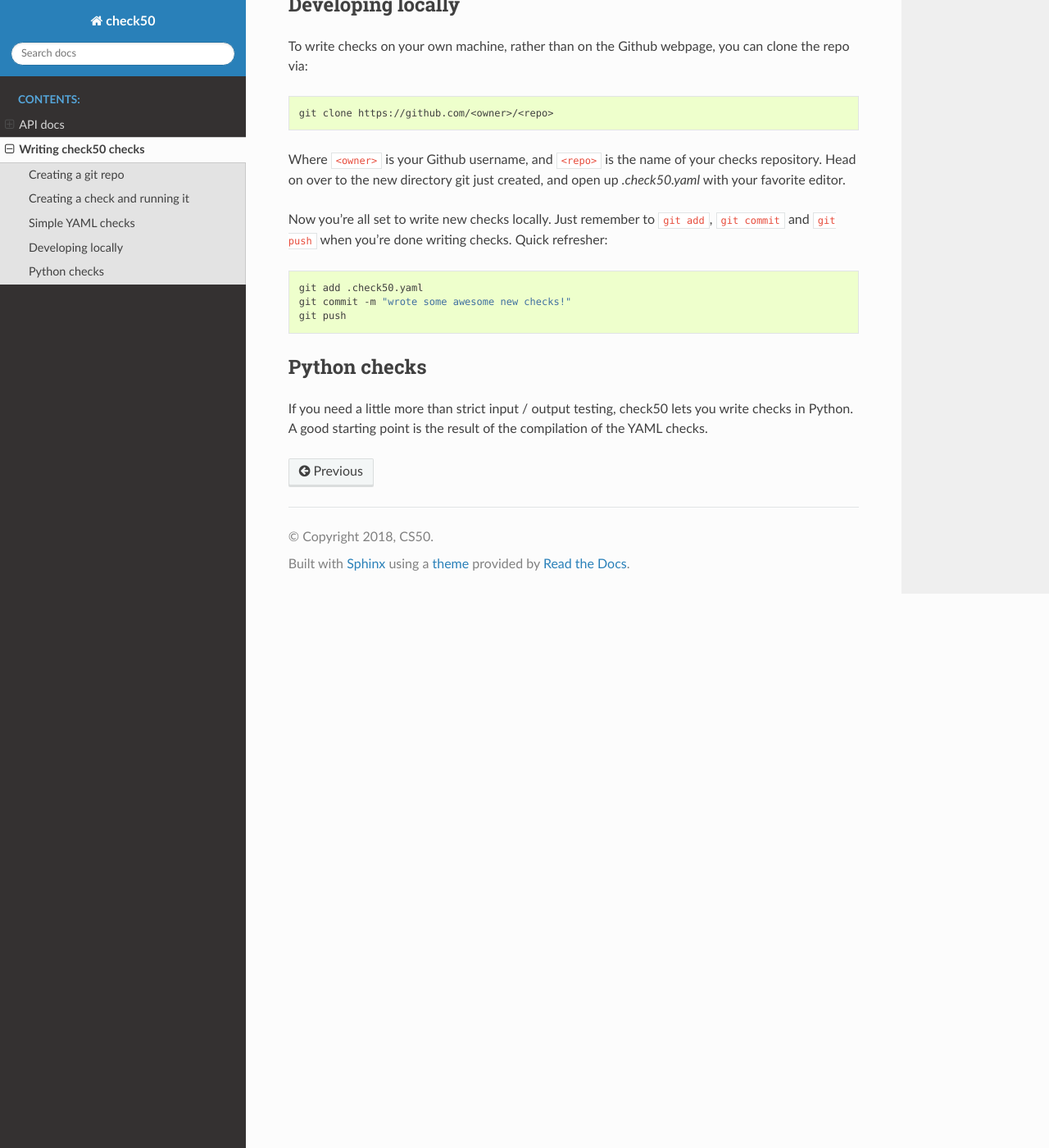
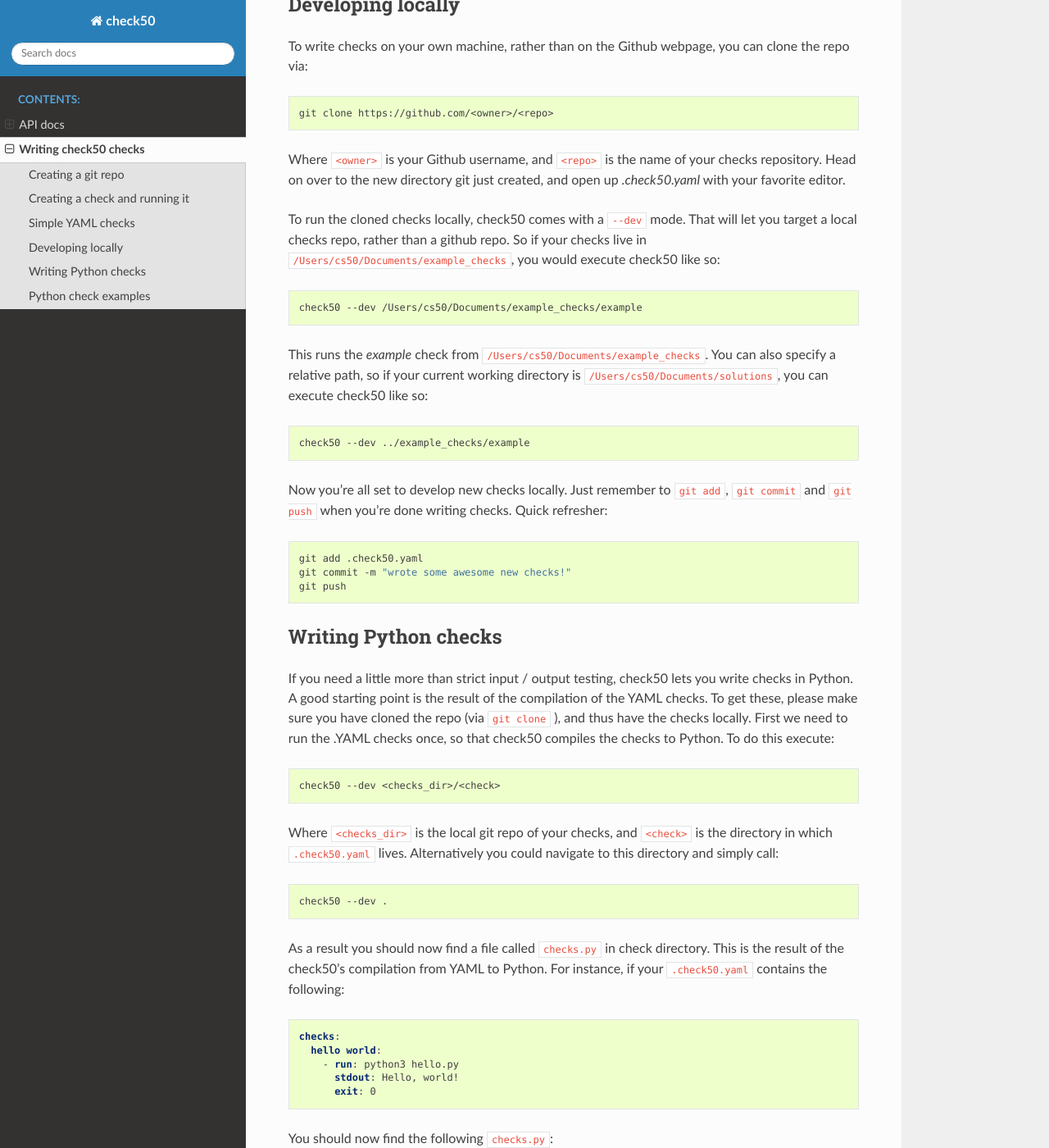
Before and after one commit to cs50/check50, a Sphinx documentation site: the page built from docs/source/check_writer.rst, in a window 1280 px wide and 1400 px high, scrolled down 4297 px. Shown: the whole window at 82% size. Built offline with Sphinx 7.4.7 and the Read the Docs theme 2.0.0, drawn with Linux system fonts in a browser that asks for light colours; pages that are not in the unit, such as notebooks, are missing from menus; some of the changed text lies outside the part shown.

Commit message:
start on Python checks

```diff
--- a/docs/source/check_writer.rst
+++ b/docs/source/check_writer.rst
@@ -144,7 +144,19 @@ To write checks on your own machine, rather than on the Github webpage, you can
 
 Where ``<owner>`` is your Github username, and ``<repo>`` is the name of your checks repository. Head on over to the new directory git just created, and open up `.check50.yaml` with your favorite editor.
 
-Now you're all set to write new checks locally. Just remember to ``git add``, ``git commit`` and ``git push`` when you're done writing checks. Quick refresher:
+To run the cloned checks locally, check50 comes with a ``--dev`` mode. That will let you target a local checks repo, rather than a github repo. So if your checks live in ``/Users/cs50/Documents/example_checks``, you would execute check50 like so:
+
+.. code-block:: bash
+
+    check50 --dev /Users/cs50/Documents/example_checks/example
+
+This runs the `example` check from ``/Users/cs50/Documents/example_checks``. You can also specify a relative path, so if your current working directory is ``/Users/cs50/Documents/solutions``, you can execute check50 like so:
+
+.. code-block:: bash
+
+    check50 --dev ../example_checks/example
+
+Now you're all set to develop new checks locally. Just remember to ``git add``, ``git commit`` and ``git push`` when you're done writing checks. Quick refresher:
 
 .. code-block:: bash
 
@@ -152,7 +164,55 @@ Now you're all set to write new checks locally. Just remember to ``git add``, ``
     git commit -m "wrote some awesome new checks!"
     git push
 
-Python checks
-*************
+Writing Python checks
+*********************
 
-If you need a little more than strict input / output testing, check50 lets you write checks in Python. A good starting point is the result of the compilation of the YAML checks.
+If you need a little more than strict input / output testing, check50 lets you write checks in Python. A good starting point is the result of the compilation of the YAML checks. To get these, please make sure you have cloned the repo (via ``git clone`` ), and thus have the checks locally. First we need to run the .YAML checks once, so that check50 compiles the checks to Python. To do this execute:
+
+.. code-block:: bash
+
+    check50 --dev <checks_dir>/<check>
+
+Where ``<checks_dir>`` is the local git repo of your checks, and ``<check>`` is the directory in which ``.check50.yaml`` lives. Alternatively you could navigate to this directory and simply call:
+
+.. code-block:: bash
+
+    check50 --dev .
+
+As a result you should now find a file called ``checks.py`` in check directory. This is the result of the check50's compilation from YAML to Python. For instance, if your ``.check50.yaml`` contains the following:
+
+.. code-block:: yaml
+
+    checks:
+      hello world:
+        - run: python3 hello.py
+          stdout: Hello, world!
+          exit: 0
+
+You should now find the following ``checks.py``:
+
+.. code-block:: python
+
+    import check50
+
+    @check()
+    def hello_world():
+        """hello world"""
+        check50.run("python3 hello.py").stdout("Hello, world!", regex=False).exit(0)
+
+Check50 will by default ignore and overwrite what is in ``checks.py`` for as long as there are checks in ``.check50.yaml``. To change this you have to edit ``.check50.yaml`` to:
+
+.. code-block:: yaml
+
+    checks: checks.py
+
+By doing so you are effectively telling check50 to look in ``checks.py`` for checks. If you want, you can rename ``checks.py`` to anything else, as long as you tell check50 where to look via ``.check50.yaml``. To test whether everything is still in working order, run check50 again with:
+
+.. code-block:: bash
+
+    check50 --dev <checks_dir>/<check>
+
+You should see the same results as the YAML checks gave you. Now that there are no YAML checks in ``.check50.yaml`` and check50 knows where to look for Python checks, you can start writing Python checks. You can find documentation in :ref:`api`, and examples of Python checks below.
+
+Python check examples
+*********************
```
